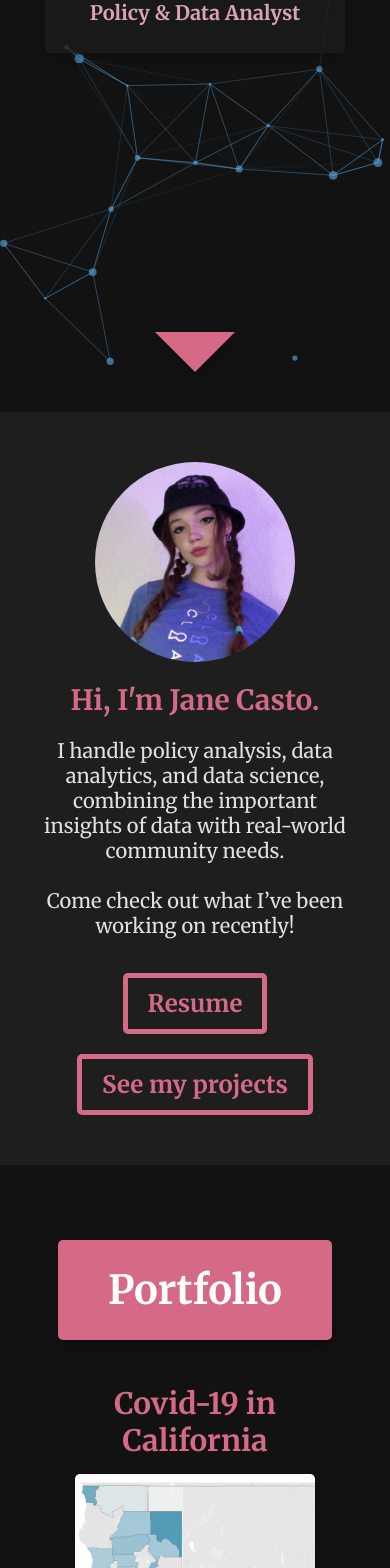
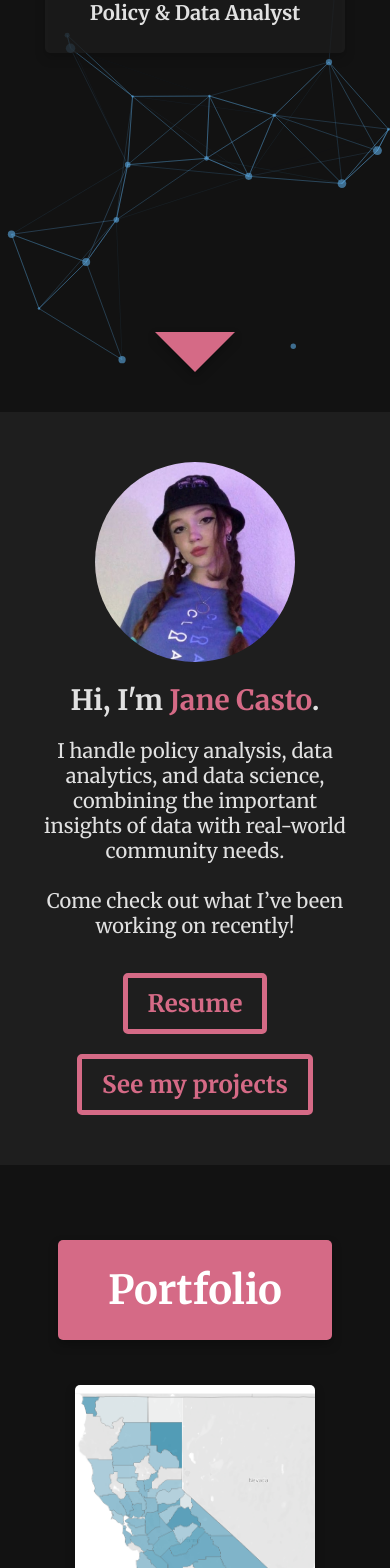
Before and after one commit to valerio-alan/Jane-Casto-Portfolio, a React (Vite) app: page / in a window 390 px wide. Shown: the part 432-2000 px from the top of the page. Built offline with nearby package versions, Linux system fonts and the light colour scheme.

Commit message:
Updated mobile css

```diff
--- a/src/components/Portfolio.jsx
+++ b/src/components/Portfolio.jsx
@@ -8,7 +8,7 @@ export default function Portfolio(props) {
             // width: `calc(var(--section-max-width) / ${props.windowWidth >= 1024 ? projectWidth : 4})`
             width: `calc(var(--section-max-width) / 5)`
         }}>
-            <h3 className='portfolio-item-title mobile'>{project.title}</h3>
+            {/* <h3 className='portfolio-item-title mobile'>{project.title}</h3> */}
             <div className='portfolio-item popped' style={{
                 backgroundImage: `url('${project.img}')`
             }}>
@@ -17,7 +17,7 @@ export default function Portfolio(props) {
                     <p className='portfolio-item-description'>{project.description}</p>
                 </div>
             </div>
-            <p className='portfolio-item-description mobile'>{project.description}</p>
+            {/* <p className='portfolio-item-description mobile'>{project.description}</p> */}
         </a>
     ))
 
--- a/src/index.css
+++ b/src/index.css
@@ -211,12 +211,7 @@ header a {
 
   .header-link {
     width: 100%;
-    color: var(--accent-color-light);
     transition: color 0.4s ease;
-  }
-
-  .header-link:hover {
-    color: var(--accent-color);
   }
 
   .header-link h2 {
@@ -228,7 +223,6 @@ header a {
   }
 
   .current-link {
-    background-color: var(--accent-color);
     color: white;
     border-radius: 2px;
   }
@@ -332,7 +326,6 @@ header a {
 
   .home-info h2 {
     font-size: 1.25rem;
-    color: var(--accent-color-light);
     margin: 0;
   }
 }
@@ -444,7 +437,6 @@ header a {
   }
 
   .intro-text>h3 {
-    color: var(--accent-color);
     font-size: 1.75rem;
     margin: 0;
     margin-bottom: 20px;
@@ -553,9 +545,9 @@ header a {
 }
 
 @media screen and (max-width: 1024px) {
-  .portfolio-item-content {
+  /* .portfolio-item-content {
     display: none;
-  }
+  } */
 
   .portfolio-item-wrapper {
     width: calc(var(--section-max-width) / 4);
@@ -563,12 +555,10 @@ header a {
 
   .portfolio-item-title.mobile {
     display: block;
-    color: var(--accent-color);
   }
 
   .portfolio-item-description.mobile {
     display: -webkit-box;
-    color: var(--accent-color);
     margin-top: 20px;
     max-height: 9.5rem;
   }
```
